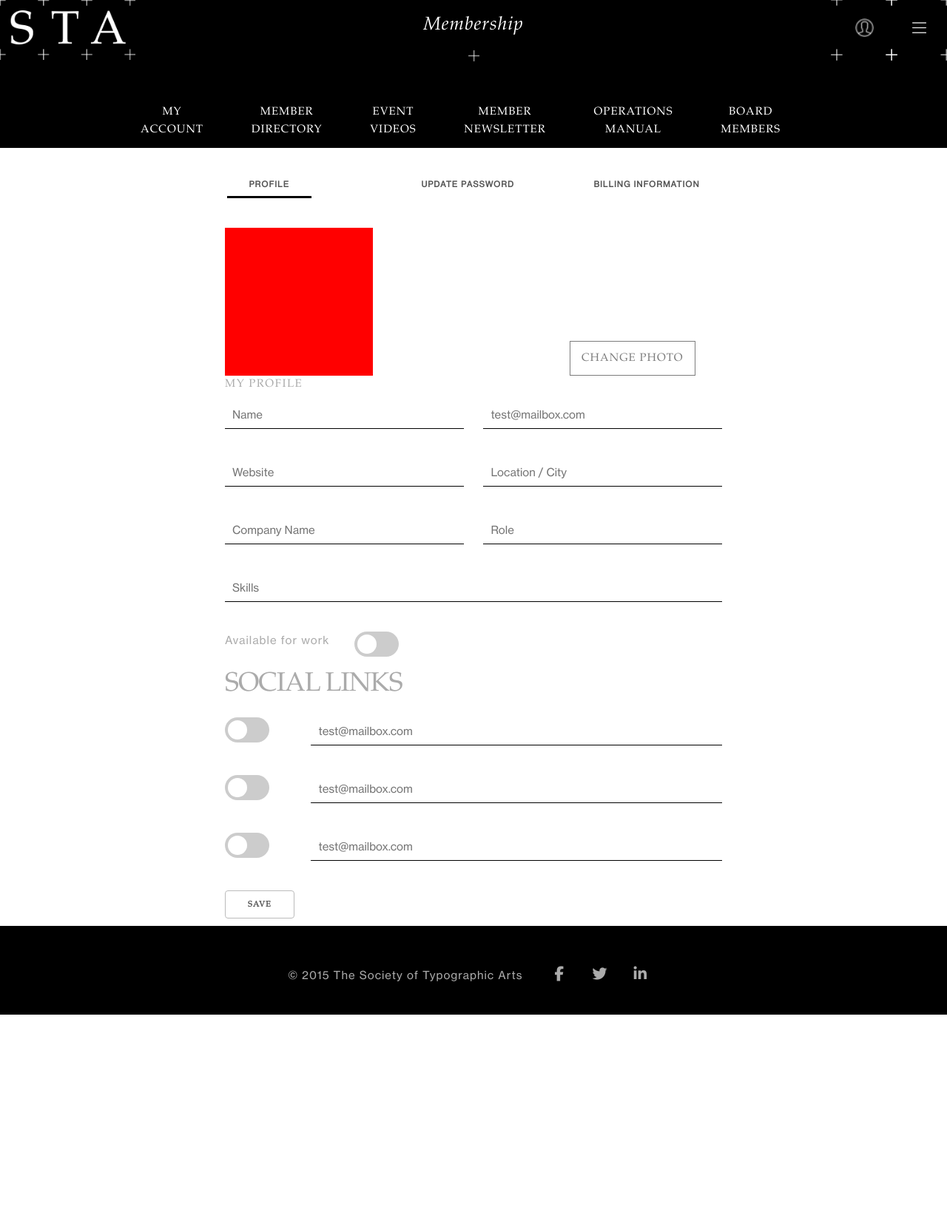
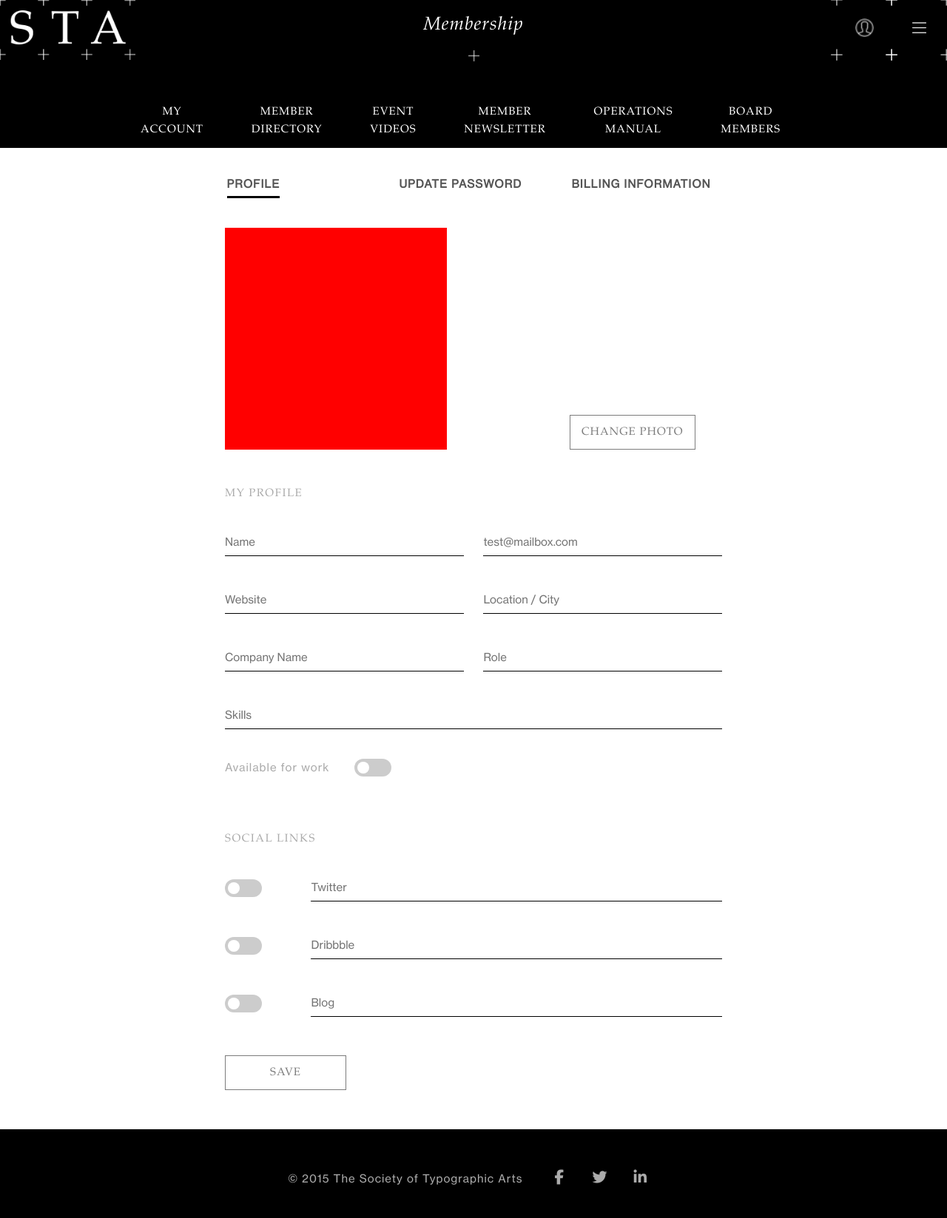
Before and after one commit to headphonesjones/STA-Chicago, a PHP site: page /my-account.php in a window 1280 px wide. Shown: the whole page at 74% size. Before the commit the page ends 1372 px from the top, so only its background shows below. Run offline with PHP 8.4, Linux system fonts and the light colour scheme; some libraries are stand-ins or nearby versions.

Commit message:
Update styles in my account area and add member directory and event videos pages and stylesheets

```diff
--- a/my-account.php
+++ b/my-account.php
@@ -45,7 +45,7 @@
                                 <a class="secondaryButton changePhotoButton" href="#">Change Photo</a>
                             </div>
                         </div>
-                        <div class="row">
+                        <div class="row margin">
                             <div class="twelve columns">
                                 <p class="smallTitle">My Profile</p>
                             </div>
@@ -90,47 +90,47 @@
                                 </label>
                             </div>
                         </div>
-                        <div class="row">
+                        <div class="row margin">
                             <div class="twelve columns">
-                                <h3>SOCIAL LINKS</h3>
+                                <p class="smallTitle">SOCIAL LINKS</p>
                             </div>
                         </div>
                         <div class="row">
                             <div class="two columns">
-                                <label class="switch">
+                                <label class="switch margin">
                                     <input type="checkbox">
                                     <div class="slider round"></div>
                                 </label>
                             </div>
                             <div class="ten columns">
-                                <input class="u-full-width memberInputs" type="email" placeholder="test@mailbox.com" id="exampleEmailInput">
+                                <input class="u-full-width memberInputs" type="text" placeholder="Twitter">
                             </div>
                         </div>
                         <div class="row">
                             <div class="two columns">
-                                <label class="switch">
+                                <label class="switch margin">
                                     <input type="checkbox">
                                     <div class="slider round"></div>
                                 </label>
                             </div>
                             <div class="ten columns">
-                                <input class="u-full-width memberInputs" type="email" placeholder="test@mailbox.com" id="exampleEmailInput">
+                                <input class="u-full-width memberInputs" type="text" placeholder="Dribbble">
                             </div>
                         </div>
                         <div class="row">
                             <div class="two columns">
-                                <label class="switch">
+                                <label class="switch margin">
                                     <input type="checkbox">
                                     <div class="slider round"></div>
                                 </label>
                             </div>
                             <div class="ten columns">
-                                <input class="u-full-width memberInputs" type="email" placeholder="test@mailbox.com" id="exampleEmailInput">
+                                <input class="u-full-width memberInputs" type="text" placeholder="Blog">
                             </div>
                         </div>
-                        <div class="row">
+                        <div class="row save">
                             <div class="twelve columns">
-                                <a class="button" href="#">Save</a>
+                                <a class="secondaryButton" href="#">Save</a>
                             </div>
                         </div>
                     </div>
@@ -138,26 +138,69 @@
                   <div class="tab-pane" id="updatepassword">
                     <div class="row">
                         <div class="twelve columns">
-                            <input class="u-full-width" type="email" placeholder="test@mailbox.com" id="exampleEmailInput">
+                            <input class="u-full-width memberInputs" type="password" placeholder="Old Password">
                         </div>
                     </div>
                     <div class="row">
                         <div class="twelve columns">
-                            <input class="u-full-width" type="email" placeholder="test@mailbox.com" id="exampleEmailInput">
+                            <input class="u-full-width memberInputs" type="password" placeholder="New Password">
                         </div>
                     </div>
                     <div class="row">
                         <div class="twelve columns">
-                            <input class="u-full-width" type="email" placeholder="test@mailbox.com" id="exampleEmailInput">
+                            <input class="u-full-width memberInputs" type="password" placeholder="Confirm New Password">
+                        </div>
+                    </div>
+                    <div class="row save">
+                        <div class="twelve columns center">
+                            <a class="secondaryButton" href="#">Change</a>
+                        </div>
+                    </div>
+                  </div>
+                  <div class="tab-pane" id="billinginformation">
+                    <div class="row">
+                        <div class="eight columns">
+                            <p class="smallTitle">Your Current Plan</p>
+                            <h5>Professional<br>Membership</h5>
+                            <p>automatically renew December 20, 2016</p>
+                        </div>
+                        <div class="four columns center">
+                            <a class="secondaryButton upgrade" href="#">Upgrade Plan</a>
+                            <a class="cancel" href="#">CANCEL YOUR MEMBERSHIP</a>
+                        </div>
+                    </div>
+                    <hr/>
+                    <div class="row">
+                        <div class="twelve columns">
+                            <p class="smallTitle">Credit Card Information</p>
                         </div>
                     </div>
                     <div class="row">
+                        <div class="eight columns">
+                            <input class="u-full-width memberInputs" type="password" placeholder="Confirm New Password">
+                        </div>
+                        <div class="four columns center">
+                            <a class="secondaryButton" href="#">Change Card</a>
+                        </div>
+                    </div>
+                    <hr/>
+                    <div class="row">
                         <div class="twelve columns">
-                            <a class="button" href="#">Change</a>
+                            <p class="smallTitle">Invoices</p>
+                        </div>
+                    </div>
+                    <div class="row">
+                        <div class="four columns">
+                            <p>Feb 29, 2016</p>
+                        </div>
+                        <div class="four columns">
+                            <p>Professional</p>
+                        </div>
+                        <div class="four columns">
+                            <p>$90</p>
                         </div>
                     </div>
                   </div>
-                  <div class="tab-pane" id="billinginformation">...</div>
                 </div>
             </div>
         </div>
--- a/src/styles/base/_global.scss
+++ b/src/styles/base/_global.scss
@@ -116,3 +116,11 @@ hr{
     border: 1px solid $black;
   }
 }
+
+input[type=email], input[type=number], input[type=password], input[type=search], input[type=tel], input[type=text], input[type=url], select, textarea {
+  padding:6px 0px;
+}
+
+h1, h2, h3, h4, h5, h6 {
+  margin-bottom:10px;
+}
--- a/src/styles/layouts/_my-account.scss
+++ b/src/styles/layouts/_my-account.scss
@@ -24,6 +24,8 @@ ul.tab-nav li a.button {
   margin-top: 30px;
   margin-bottom: 40px;
   font-family: $font;
+  font-size:15px;
+  padding:0px;
 }
 
 ul.tab-nav li a.active.button {
@@ -50,14 +52,14 @@ ul.tab-nav li a.active.button {
 
 .memberPhoto {
   display:block;
-  width:200px;
-  height:200px;
+  width:300px;
+  height:300px;
   background:red;
 }
 
 .changePhotoButton{
   position: relative;
-  top: 165px;
+  top: 265px;
 }
 
 .memberInputs{
@@ -73,8 +75,8 @@ ul.tab-nav li a.active.button {
 .switch {
   position: relative;
   display: inline-block;
-  width: 60px;
-  height: 34px;
+  width: 50px;
+  height: 24px;
 }
 
 /* Hide default HTML checkbox */
@@ -96,8 +98,8 @@ ul.tab-nav li a.active.button {
 .slider:before {
   position: absolute;
   content: "";
-  height: 26px;
-  width: 26px;
+  height: 16px;
+  width: 16px;
   left: 4px;
   bottom: 4px;
   background-color: white;
@@ -146,3 +148,35 @@ input:checked + .slider:before {
   margin-top: 20px;
   margin-bottom: 150px;
 }
+
+.row.margin {
+  margin:48px 0px 24px 0px;
+}
+
+.switch.margin {
+  margin-top:8px;
+}
+
+.row.save {
+  margin:24px 0px 64px 0px;
+}
+
+.save .secondaryButton {
+  padding:15px 60px;
+}
+
+.upgrade {
+  position:relative;
+  top:50px;
+}
+
+.cancel {
+  position:relative;
+  top:80px;
+  font-size:11px;
+  color:#ABABAB !important;
+}
+
+.center.columns {
+  text-align:center;
+}
--- a/src/styles/screen.scss
+++ b/src/styles/screen.scss
@@ -19,6 +19,8 @@
 @import 'layouts/event';
 @import 'layouts/join';
 @import 'layouts/my-account';
+@import 'layouts/member-directory';
+@import 'layouts/event-videos';
 
 
 body{
```
Also changed, not shown: event-videos.php (added, +54 -0 lines), member-directory.php (added, +82 -0 lines), dist/styles/screen.css, dist/styles/screen.min.css, src/styles/layouts/_event-videos.scss (added), src/styles/layouts/_member-directory.scss (added).
